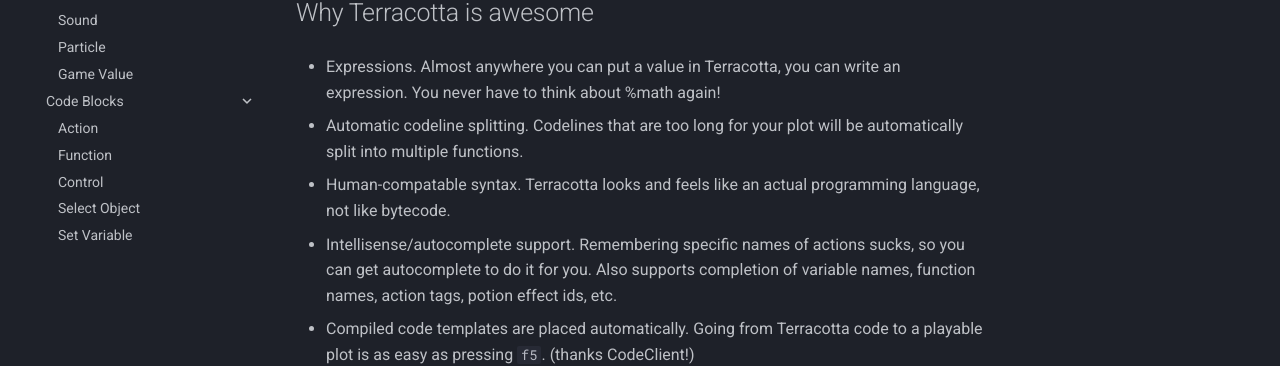
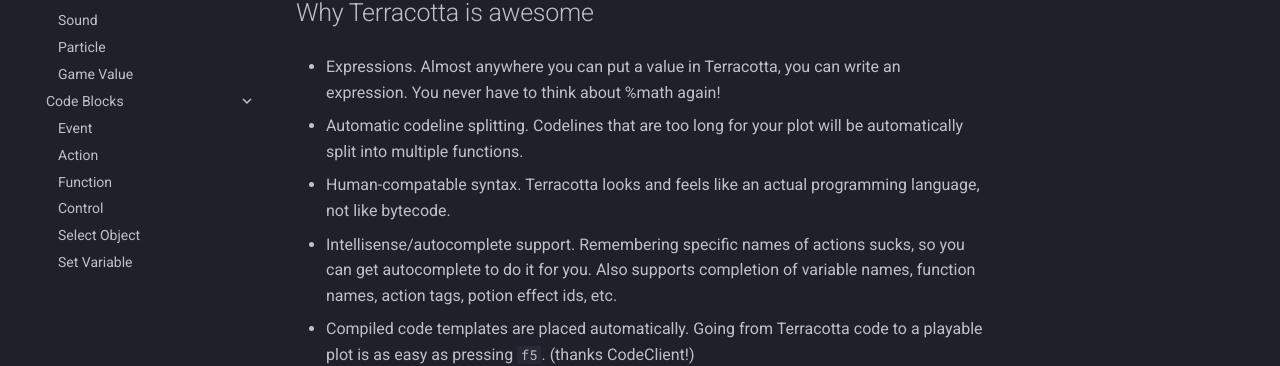
Before and after one commit to Owlfroggy/terracotta-docs, an MkDocs documentation site: the page built from docs/index.md, in a window 1280 px wide and 1146 px high. Shown: the part 576-942 px from the top of the window. Built offline with MkDocs 1.6.1 and Material for MkDocs 9.7.7, drawn with Linux system fonts in a browser that asks for light colours.

Commit message:
fix event page being missing from navbar

```diff
--- a/mkdocs.yml
+++ b/mkdocs.yml
@@ -66,6 +66,7 @@ nav:
     - Particle: codeitems/particle.md
     - Game Value: codeitems/game_value.md
   - Code Blocks:
+    - Event: codeblocks/event.md
     - Action: codeblocks/action.md
     - Function: codeblocks/function.md
     - Control: codeblocks/control.md
```
